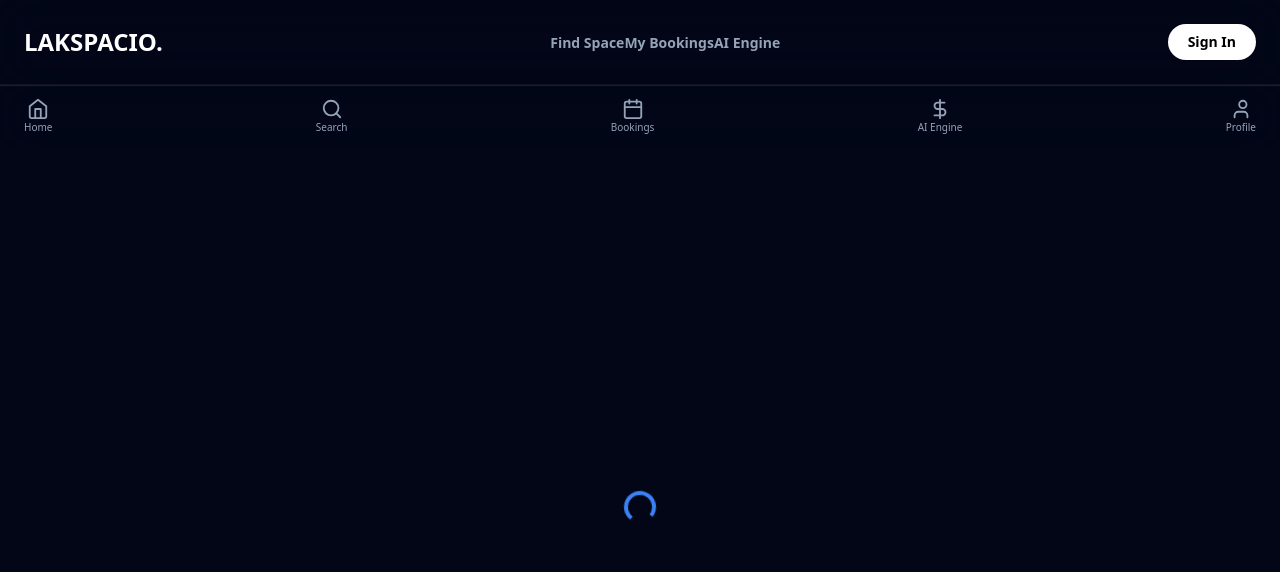
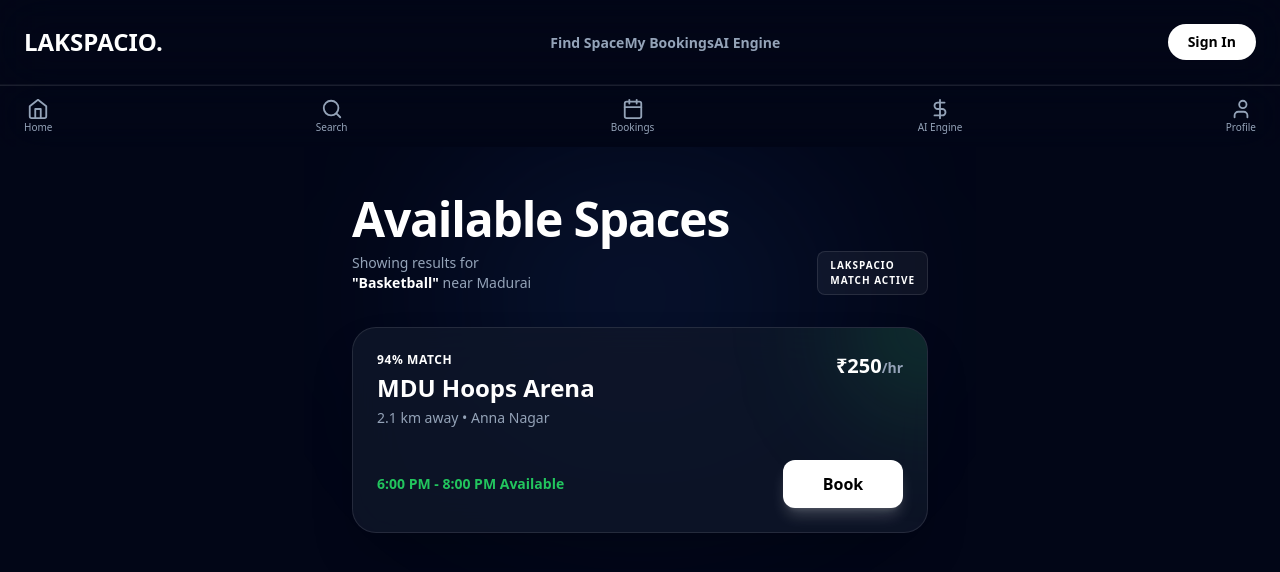
Before and after one commit to dheenadhayalan071-debug/lakspacio, a Next.js app: page / in a window 1280 px wide. Before the commit this address had no page. Shown: the top 572 px of the page. Built offline with nearby package versions, Linux system fonts and the light colour scheme.

Commit message:
Refactor Home component to SearchPage with booking logic

```diff
--- a/src/app/page.tsx
+++ b/src/app/page.tsx
@@ -1,72 +1,78 @@
 "use client";
-import { useEffect, useState } from "react";
+import { useState } from "react";
 import { useRouter } from "next/navigation";
-import Link from "next/link";
 
-export default function Home() {
+export default function SearchPage() {
   const router = useRouter();
-  const [isAuthorized, setIsAuthorized] = useState(false);
+  const [bookingState, setBookingState] = useState<"idle" | "loading" | "success">("idle");
 
-  useEffect(() => {
-    // Check if the user is a registered user or a guest
-    const auth = localStorage.getItem("lakspacio_auth");
-    if (!auth) {
-      router.replace("/register");
-    } else {
-      setIsAuthorized(true);
-    }
-  }, [router]);
+  const handleBook = () => {
+    setBookingState("loading");
 
-  // Show a sleek loading state while checking authorization
-  if (!isAuthorized) {
-    return (
-      <div className="min-h-[calc(100vh-80px)] bg-brand-black flex items-center justify-center">
-        <div className="animate-spin h-8 w-8 border-4 border-brand-blue border-t-transparent rounded-full"></div>
-      </div>
-    );
-  }
+    // Simulate a database transaction to Neon
+    setTimeout(() => {
+      setBookingState("success");
+
+      // Auto-redirect to the bookings tab after success
+      setTimeout(() => {
+        router.push("/bookings");
+      }, 1000);
+    }, 1500);
+  };
 
   return (
-    <main className="px-5 pt-12 pb-32 flex flex-col items-center justify-center text-center relative overflow-hidden min-h-[calc(100vh-80px)]">
-      {/* Glowing Ambient Background Effect */}
-      <div className="absolute top-1/2 left-1/2 -translate-x-1/2 -translate-y-1/2 w-[300px] md:w-[600px] h-[300px] md:h-[400px] bg-brand-blue/20 blur-[100px] rounded-full pointer-events-none"></div>
+    <div className="min-h-screen p-6 md:p-12 max-w-2xl mx-auto pb-24 relative overflow-hidden">
+      <div className="absolute top-0 left-1/2 -translate-x-1/2 w-[400px] h-[300px] bg-brand-blue/10 blur-[100px] rounded-full pointer-events-none"></div>
 
-      {/* Live System Indicator Badge */}
-      <div className="relative inline-flex items-center gap-2 mb-6 px-3 py-1.5 rounded-full border border-white/10 bg-white/5 backdrop-blur-md text-[10px] md:text-xs font-semibold uppercase tracking-widest text-brand-neon">
-        <span className="relative flex h-2 w-2">
-          <span className="animate-ping absolute inline-flex h-full w-full rounded-full bg-brand-neon opacity-75"></span>
-          <span className="relative inline-flex rounded-full h-2 w-2 bg-brand-neon"></span>
-        </span>
-        Intelligence Layer Active
+      <div className="relative z-10">
+        <h1 className="text-4xl md:text-5xl font-black text-white tracking-tight mb-2">
+          Available Spaces
+        </h1>
+        <div className="flex items-center justify-between mb-8">
+          <p className="text-slate-400 text-sm">Showing results for <br/> <span className="text-white font-semibold">"Basketball"</span> near Madurai</p>
+          <div className="bg-white/5 border border-white/10 px-3 py-1.5 rounded-lg">
+            <p className="text-[10px] font-bold tracking-widest text-white uppercase">Lakspacio <br/> Match Active</p>
+          </div>
+        </div>
+
+        {/* Dynamic Booking Card */}
+        <div className="bg-brand-surface/80 border border-white/10 p-6 rounded-3xl backdrop-blur-xl shadow-2xl relative overflow-hidden transition-all">
+          {/* Background Glow */}
+          <div className="absolute -top-20 -right-20 w-40 h-40 bg-brand-neon/20 blur-[60px] rounded-full pointer-events-none"></div>
+
+          <div className="flex justify-between items-start mb-4 relative z-10">
+            <div>
+              <p className="text-xs font-bold text-white mb-1 tracking-wider uppercase">94% Match</p>
+              <h3 className="text-2xl font-black text-white">MDU Hoops Arena</h3>
+              <p className="text-slate-400 text-sm mt-1">2.1 km away • Anna Nagar</p>
+            </div>
+            <div className="text-right">
+              <h4 className="text-xl font-bold text-white">₹250<span className="text-sm text-slate-400">/hr</span></h4>
+            </div>
+          </div>
+
+          <div className="flex items-center justify-between mt-8 relative z-10">
+            <p className="text-brand-neon font-bold text-sm">6:00 PM - 8:00 PM Available</p>
+
+            <button
+              onClick={handleBook}
+              disabled={bookingState !== "idle"}
+              className={`font-bold px-8 py-3 rounded-xl transition-all shadow-lg flex items-center justify-center min-w-[120px] ${
+                bookingState === "success"
+                  ? "bg-brand-neon text-black shadow-brand-neon/30"
+                  : "bg-white text-black hover:bg-slate-200 shadow-white/20"
+              }`}
+            >
+              {bookingState === "idle" && "Book"}
+              {bookingState === "loading" && (
+                <svg className="animate-spin h-5 w-5 text-brand-blue" xmlns="http://www.w3.org/2000/svg" fill="none" viewBox="0 0 24 24"><circle className="opacity-25" cx="12" cy="12" r="10" stroke="currentColor" strokeWidth="4"></circle><path className="opacity-75" fill="currentColor" d="M4 12a8 8 0 018-8V0C5.373 0 0 5.373 0 12h4zm2 5.291A7.962 7.962 0 014 12H0c0 3.042 1.135 5.824 3 7.938l3-2.647z"></path></svg>
+              )}
+              {bookingState === "success" && "Locked In! 🔒"}
+            </button>
+          </div>
+        </div>
+
       </div>
-
-      <h1 className="relative text-4xl md:text-7xl font-extrabold tracking-tight mb-4 leading-tight">
-        Find your space. <br/>
-        <span className="text-transparent bg-clip-text bg-gradient-to-r from-brand-blue to-brand-neon">
-          Play your game.
-        </span>
-      </h1>
-
-      <p className="relative text-slate-400 text-sm md:text-lg mb-10 max-w-xl mx-auto">
-        The intelligent marketplace connecting athletes with underutilized sports facilities across the city.
-      </p>
-
-      {/* Smooth Bento-Style Search Engine */}
-      <div className="relative w-full max-w-3xl bg-brand-surface/80 backdrop-blur-xl p-2.5 rounded-3xl border border-white/10 flex flex-col md:flex-row gap-2 shadow-2xl z-10">
-        <input
-          type="text"
-          placeholder="What sport?"
-          className="w-full bg-white/5 px-5 py-3.5 outline-none text-white placeholder-slate-500 rounded-2xl hover:bg-white/10 focus:bg-white/10 transition-all text-sm"
-        />
-        <input
-          type="text"
-          placeholder="Location"
-          className="w-full bg-white/5 px-5 py-3.5 outline-none text-white placeholder-slate-500 rounded-2xl hover:bg-white/10 focus:bg-white/10 transition-all text-sm"
-        />
-        <Link href="/search" className="bg-brand-blue text-white font-bold px-8 py-3.5 rounded-2xl hover:bg-blue-500 shadow-[0_0_20px_rgba(59,130,246,0.3)] transition-all w-full md:w-auto shrink-0 flex items-center justify-center text-sm">
-          Search
-        </Link>
-      </div>
-    </main>
+    </div>
   );
 }
```
